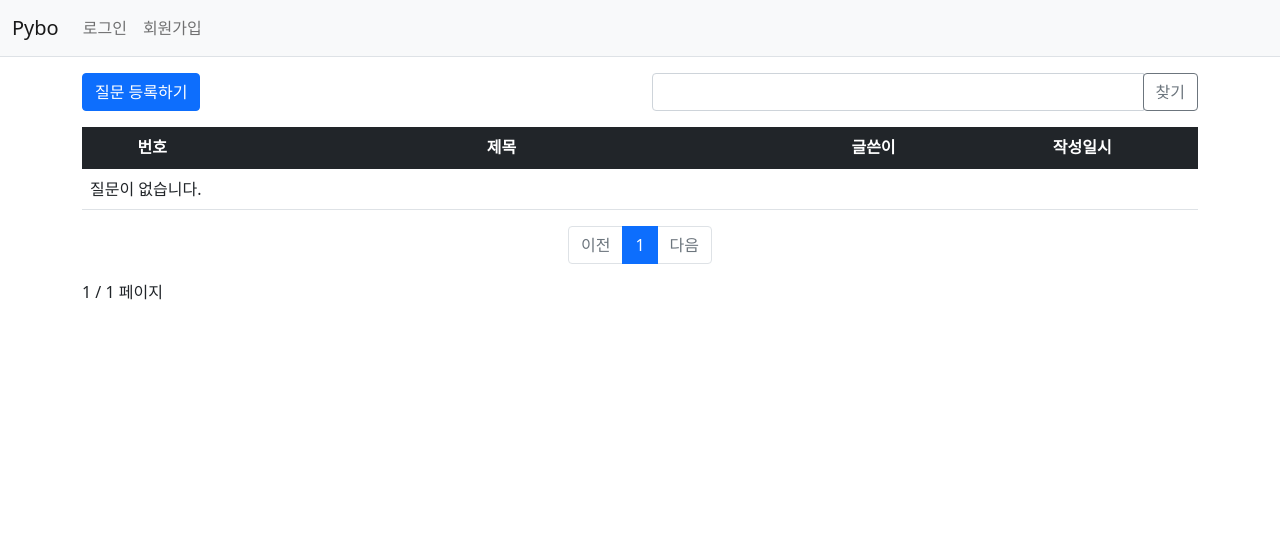
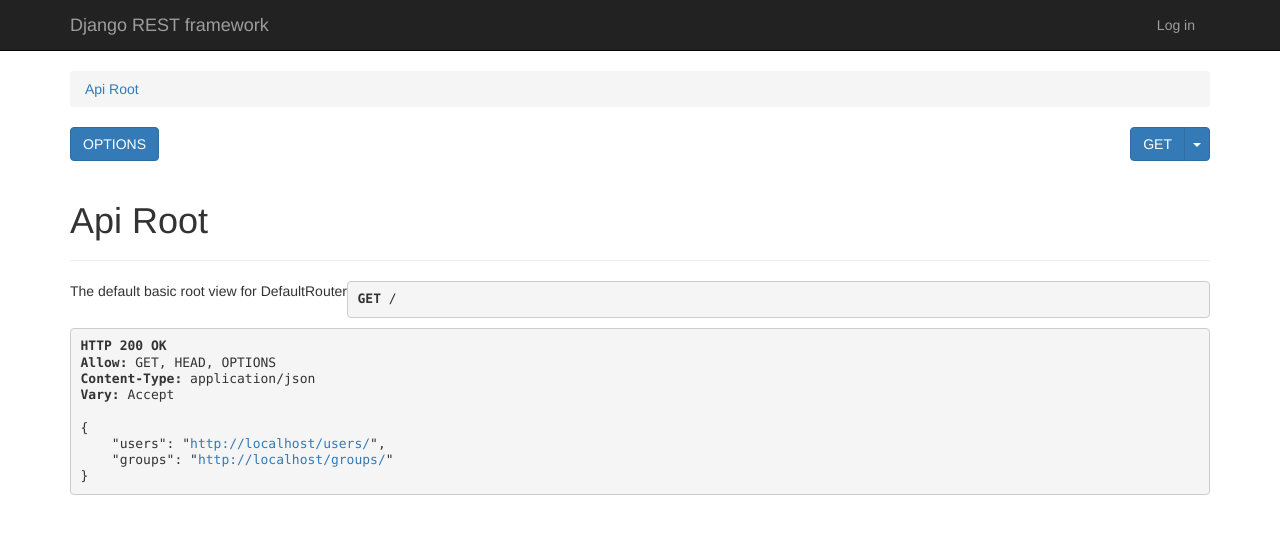
Before and after one commit to dedel009/testDjango, a Django app: page / in a window 1280 px wide. Shown: the top 534 px of the page. Run offline with Django 3.2, Linux system fonts and the light colour scheme; data that the repository does not hold is empty; some libraries are stand-ins or nearby versions.

Commit message:
drf url 설정

```diff
--- a/common/views.py
+++ b/common/views.py
@@ -10,7 +10,7 @@ from common.forms import UserForm
 #로그아웃
 def logout_view(request):
     logout(request)
-    return redirect('main')
+    return redirect('pybo:main')
 
 
 #회원가입
@@ -24,7 +24,7 @@ def signup(request):
             raw_password = form.cleaned_data.get('password1')
             user = authenticate(username=username, password=raw_password)  # 사용자 인증
             login(request, user)  # 로그인
-            return redirect('main')
+            return redirect('pybo:main')
     else:
         form = UserForm()
     return render(request, 'common/signup.html', {'form': form})
--- a/config/settings/base.py
+++ b/config/settings/base.py
@@ -81,6 +81,11 @@ TEMPLATES = [
 
 WSGI_APPLICATION = 'config.wsgi.application'
 
+REST_FRAMEWORK = {
+    'DEFAULT_PAGINATION_CLASS': 'rest_framework.pagination.PageNumberPagination',
+    'PAGE_SIZE': 10
+}
+
 
 # Database
 # https://docs.djangoproject.com/en/3.2/ref/settings/#databases
--- a/config/urls.py
+++ b/config/urls.py
@@ -1,11 +1,21 @@
 from django.contrib import admin
 from django.urls import path, include
+from rest_framework import routers
 
-from pybo.views import base_views
+from quickstart import views
+
+router = routers.DefaultRouter()
+router.register(r'users', views.UserViewSet)
+router.register(r'groups', views.GroupViewSet)
+
+# 자동 URL 라우팅을 사용하여 API를 연결한다.
+# 또한 검색 가능한 API에 대한 로그인 URL을 포함한다.
 
 urlpatterns = [
     path('admin/', admin.site.urls),
     path('pybo/', include('pybo.urls')),
     path('common/', include('common.urls')),
-    path('', base_views.main, name='main'),
+    # path('', base_views.main, name='main'),
+    path('', include(router.urls)),
+    path('api-auth/', include('rest_framework.urls', namespace='rest_framework')),
 ]
--- a/templates/pybo/question_list.html
+++ b/templates/pybo/question_list.html
@@ -94,7 +94,7 @@
     <p>{{ question_list.number }} / {{ question_list.paginator.num_pages }} 페이지</p>
     <!-- 페이징처리 끝 -->
 </div>
-<form id="searchForm" method="get" action="{% url 'main' %}">
+<form id="searchForm" method="get" action="{% url 'pybo:main' %}">
     <input type="hidden" id="kw" name="kw" value="{{ kw|default_if_none:'' }}">
     <input type="hidden" id="page" name="page" value="{{ page }}">
 </form>
```
Also changed, not shown: quickstart/views.py (+20 -2 lines), quickstart/urls.py (added).
